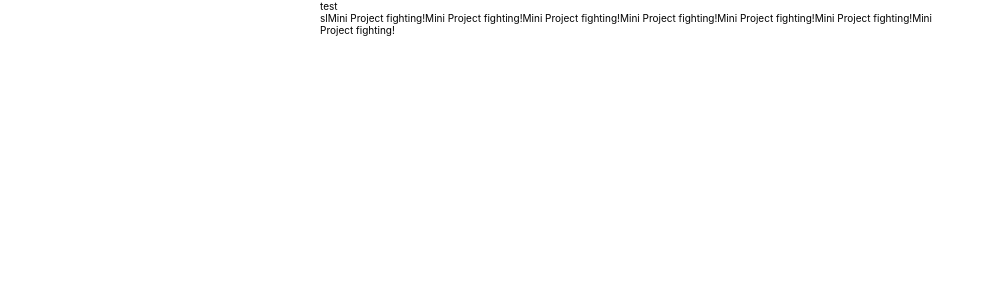
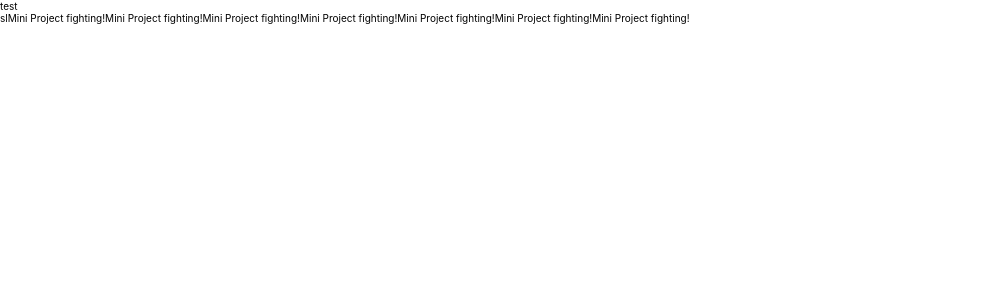
Before and after one commit to devSujeong/mini-project, a Next.js app: page / in a window 1280 px wide. Shown: the top 300 px of the page, without its empty margins (0-995 px from the left). Built offline with nearby package versions, Linux system fonts and the light colour scheme.

Commit message:
[Fix] 민의 코드리뷰 반영

```diff
--- a/styles/_reset.scss
+++ b/styles/_reset.scss
@@ -1,9 +1,8 @@
 html {
-  box-sizing: border-box;
   -webkit-text-size-adjust: 100%; // ios에서 방향 전환 후 글꼴 크기가 변하지 않게 막아줌.
 }
 *, *::before, *::after {
-  box-sizing: inherit;
+  box-sizing: border-box;
 }
 
 /* 요소의 임의 공간 제거 */
--- a/styles/_utils.scss
+++ b/styles/_utils.scss
@@ -1,7 +1,7 @@
 /* ==================
     layouts
    ================== */
-.l-wrapper {
+.layout-wrapper {
   min-width: 360px;
   max-width: 640px;
   width: 100%;
@@ -11,20 +11,20 @@
 /* ==================
     utils
    ================== */
-.u-clearfix::after { /* float 해제 */
+.util-clearfix::after { /* float 해제 */
   content: '';
   display: block;
   clear: both;
 }
-.u-hidden { /* 웹접근성 해치지 않으면서 요소 숨김 처리 */
+.util-hidden { /* 웹접근성 해치지 않으면서 요소 숨김 처리 */
   overflow: hidden;
   position: absolute;
   left: -10000px;
-  clip:   rect(1px,1px,1px,1px);
-  width:  1px;
+  clip: rect(1px, 1px, 1px, 1px);
+  width: 1px;
   height: 1px;
   border: 0;
 }
-caption.u-hidden { /* caption의 이해할 수 없는 여백을 사라지게 함. */
+caption.util-hidden { /* caption의 이해할 수 없는 여백을 사라지게 함. */
   position: static;
 }
```
